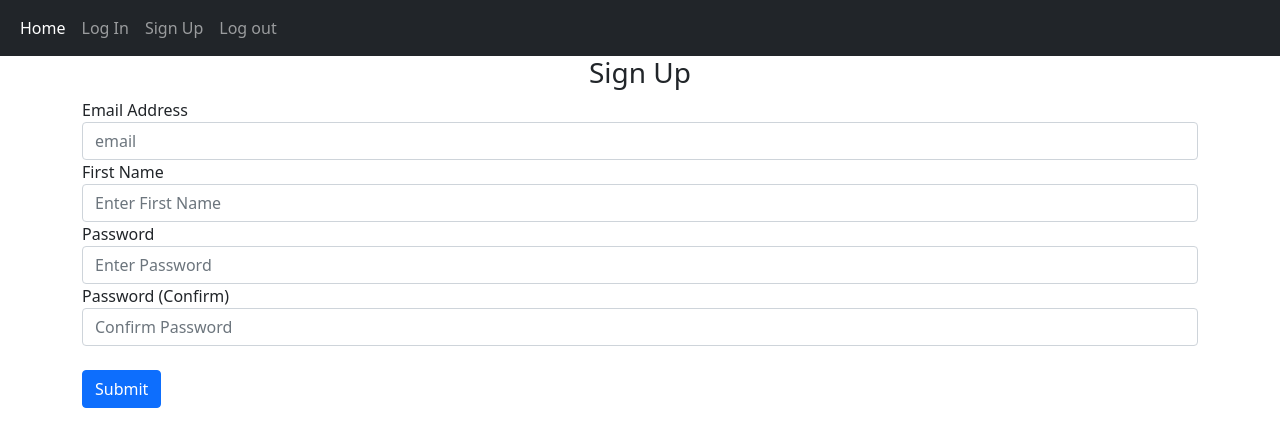
After one commit to CarlosFaccelli26/codeacademy, a Flask app: page /sign_up in a window 1280 px wide. The commit adds this page. Shown: the top 447 px of the page. Run offline with Flask 2, Linux system fonts and the light colour scheme.

Commit message:
Adding login singup functionality

```diff
--- a/website/auth.py
+++ b/website/auth.py
@@ -1,18 +1,38 @@
-from flask import Blueprint
+from flask import Blueprint, render_template, request, flash
 
 auth = Blueprint('auth', __name__)
 
 
 @auth.route("/login")
 def login():
-    return "<p>Login</p>"
+    return render_template("login.html")
 
 
-@auth.route("/logout")
+@auth.route("/logout", methods={"GET", "POST"})
 def logout():
-    return "<p>Log out</p>"
+    return render_template("logout.html")
 
 
-@auth.route("/sign-up")
+@auth.route("/sign_up", methods=["GET", "POST"])
 def sign_up():
-    return "<p>Sign Up</p>"
+    if request.method == "POST":
+        email = request.form.get("email")
+        firstName = request.form.get("firstName")
+        password1 = request.form.get("password1")
+        password2 = request.form.get("password2")
+
+        if len(email) < 4:
+            flash("Email must be greater than 4 characters", category="error")
+        elif len(firstName) < 2:
+            flash(
+                "First name must be greater than 1 characters",
+                category="error")
+        elif password1 != password2:
+            flash("Passwords dont/t match.", category="error")
+        elif len(password1) < 7:
+            flash("Password must be at leat 7 characetrs", category="error")
+        else:
+            flash("Account created!", category="success")
+            # add user to database
+
+    return render_template("sign_up.html")
--- a/website/templates/base.html
+++ b/website/templates/base.html
@@ -17,18 +17,55 @@
 
 <body>
     <nav class="navbar navbar-expand-lg navbar-dark bg-dark">
-        <button class="navbar-toggler" type="button" data-toggle="collapse" data-target="#navbar">
-            <span class="navbar-toggler-icon"></span>
-        </button>
-        <div class="collapse navbar-collapse" id="navbar">
-            <div class="navbar-nav">
-                <a href="/login" class="nav-item nav-link" id="login">Login</a>
-                <a href="/sign-up" class="nav-item nav-link" id="signUp">Sign Up</a>
-                <a href="/logout" class="nav-item nav-link" id="logout">Log Out</a>
-                <a href="/home" class="nav-item nav-link" id="home">Home</a>
+        <div class="container-fluid">
+            <button class="navbar-toggler" type="button" data-bs-toggle="collapse"
+                data-bs-target="#navbarSupportedContent" aria-controls="navbarSupportedContent" aria-expanded="false"
+                aria-label="Toggle navigation">
+                <span class="navbar-toggler-icon"></span>
+            </button>
+            <div class="collapse navbar-collapse" id="navbarSupportedContent">
+                <ul class="navbar-nav me-auto mb-2 mb-lg-0">
+                    <li class="nav-item">
+                        <a class="nav-link active" aria-current="page" href="/home">Home</a>
+                    </li>
+                    <li class="nav-item">
+                        <a class="nav-link" href="/login">Log In</a>
+                    </li>
+                    <li class="nav-item">
+                        <a class="nav-link" href="/sign_up">Sign Up</a>
+                    </li>
+                    <li class="nav-item">
+                        <a class="nav-link" href="/logout">Log out</a>
+                    </li>
+                </ul>
             </div>
         </div>
     </nav>
+    {% with messages = get_flashed_messages(with_categories=true) %}
+        {% if messages %}
+            {% for category, message in messages %}
+                {% if category == "error" %}
+                <div class="alert alert-danger alert-dismissable fade show" role="alert">
+                    {{ message }}
+                    <button type="button" class="close" data-dismiss="alert">
+                        <span aria-hidden="true">&times;</span>
+                    </button>
+                </div>
+                {% else %}
+                <div class="alert alert-success alert-dismissable fade show" role="alert">
+                    {{ message }}
+                    <button type="button" class="close" data-dismiss="alert">
+                        <span aria-hidden="true">&times;</span>
+                    </button>
+                </div>
+                {% endif %}
+            {% endfor %}
+        {% endif %}
+    {% endwith %}
+    <div class="container">
+        {% block content %}
+        {% endblock %}
+    </div>
 
     <!-- jquery -->
     <script src="https://code.jquery.com/jquery-3.5.1.min.js"
--- a/website/templates/home.html
+++ b/website/templates/home.html
@@ -3,4 +3,5 @@
 Home
 {% endblock%}
 {% block content %}
+<h1>This is the home page</h1>
 {% endblock %}
--- /dev/null
+++ b/website/templates/sign_up.html
@@ -0,0 +1,49 @@
+{% extends "base.html" %}
+{% block title %}
+Sgin up
+{% endblock%}
+{% block content %}
+<form method="POST">
+    <h3 align="center">
+        Sign Up
+    </h3>
+    <div class="form-grpup">
+        <label for="email">Email Address</label>
+        <input
+        type="email"
+        class="form-control"
+        id="email"
+        name="email"
+        placeholder="email">
+    </div>
+    <div class="form-grpup">
+        <label for="firstName">First Name</label>
+        <input
+        type="text"
+        class="form-control"
+        id="firstName"
+        name="firstName"
+        placeholder="Enter First Name">
+    </div>
+    <div class="form-grpup">
+        <label for="password1">Password</label>
+        <input
+        type="password"
+        class="form-control"
+        id="password1"
+        name="password1"
+        placeholder="Enter Password">
+    </div>
+    <div class="form-grpup">
+        <label for="password2">Password (Confirm)</label>
+        <input
+        type="password"
+        class="form-control"
+        id="password2"
+        name="password2"
+        placeholder="Confirm Password">
+    </div>
+    <br>
+    <button type="submit" class="btn btn-primary">Submit</button>
+</form>
+{% endblock %}
```
Also changed, not shown: website/templates/login.html (added, +32 -0 lines).
